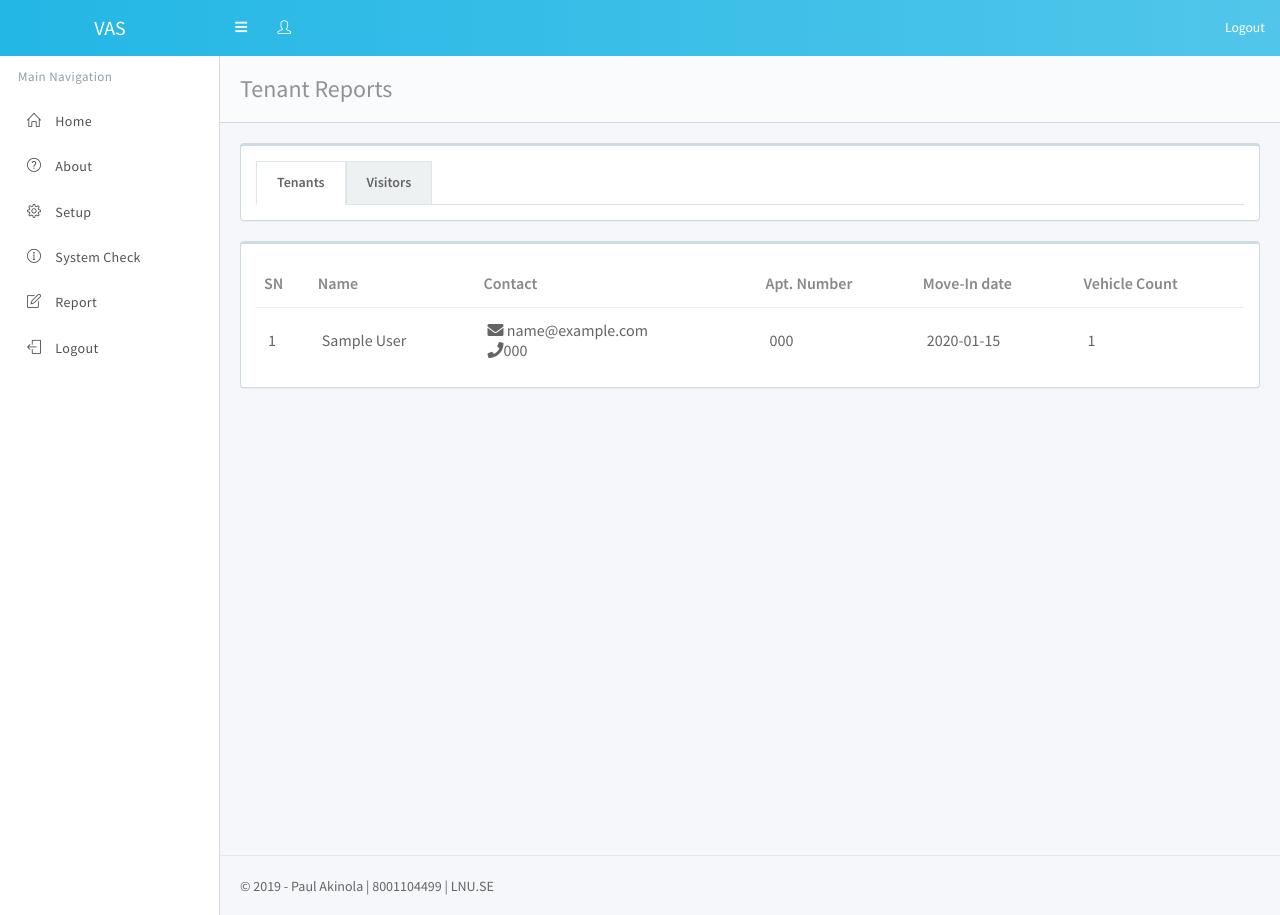
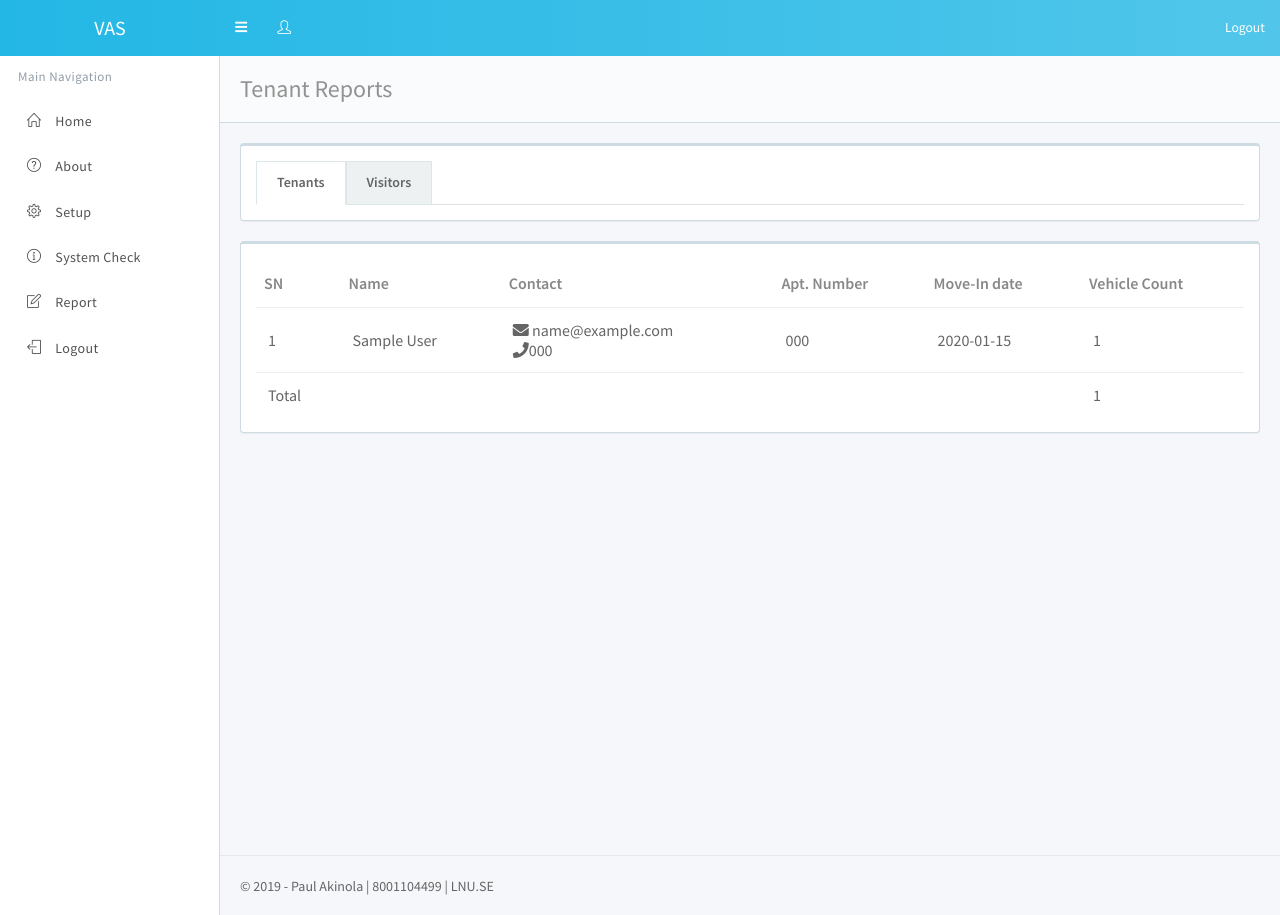
Before and after one commit to wiseman2018/VehicluarSystem, a Flask app: page /report/tenants in a window 1280 px wide. Run offline with Flask 2, Linux system fonts and the light colour scheme; tables that the repository leaves empty hold one stand-in row (values such as "Sample post"); some libraries are stand-ins or nearby versions.

Commit message:
updated report to incude total vehicles

```diff
--- a/templates/reports/tenants.html
+++ b/templates/reports/tenants.html
@@ -40,17 +40,26 @@
                             </tr>
                         </thead>
                         <tbody>
-                            {% for row in tenants %}
+							{% set totalVehicles = 1 %}
+							{% for row in tenants %}
+							{% set totalVehicles = totalVehicles + loop.index %}
                             <tr>
                                 <td>{{loop.index}}</td>
                                 <td>{{row.first_name}} {{row.last_name}}</td>
                                 <td> <i class="fas fa-envelope"></i> {{row.email}} <br> <i class="fas fa-phone"></i>{{ row.phone }}</td>
                                 <td>{{row.apt_number}}</td>
                                 <td>{{row.move_in_date}}</td>
-                                <td>{{loop.index }}</td>
+								<td>{{loop.index }}</td>
                             </tr>
                             {% endfor %}
-                        </tbody>
+						</tbody>
+						<tfoot>
+							<tr>
+								<td>Total</td>
+								<td colspan="4">&nbsp;</td>
+								<td>{{totalVehicles}}</td>
+							</tr>
+						</tfoot>
                     </table>
                 </div>
             </div>
```
